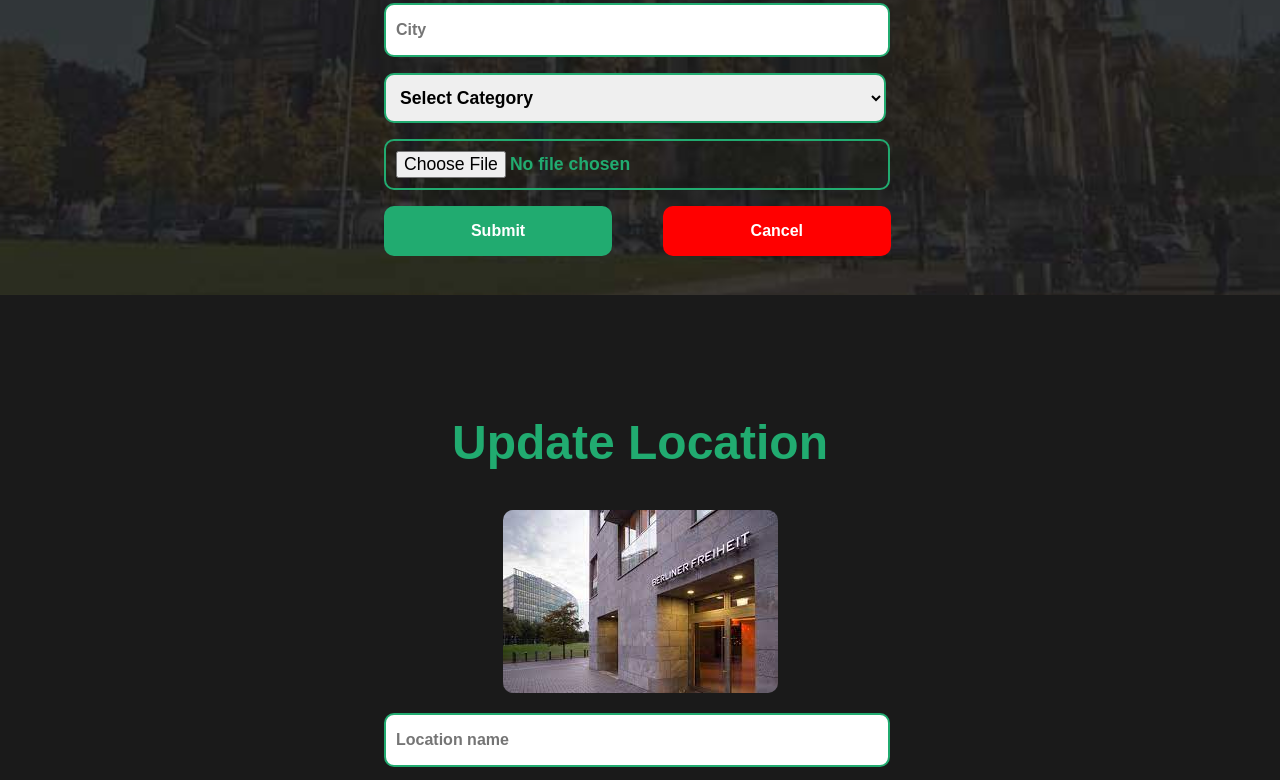
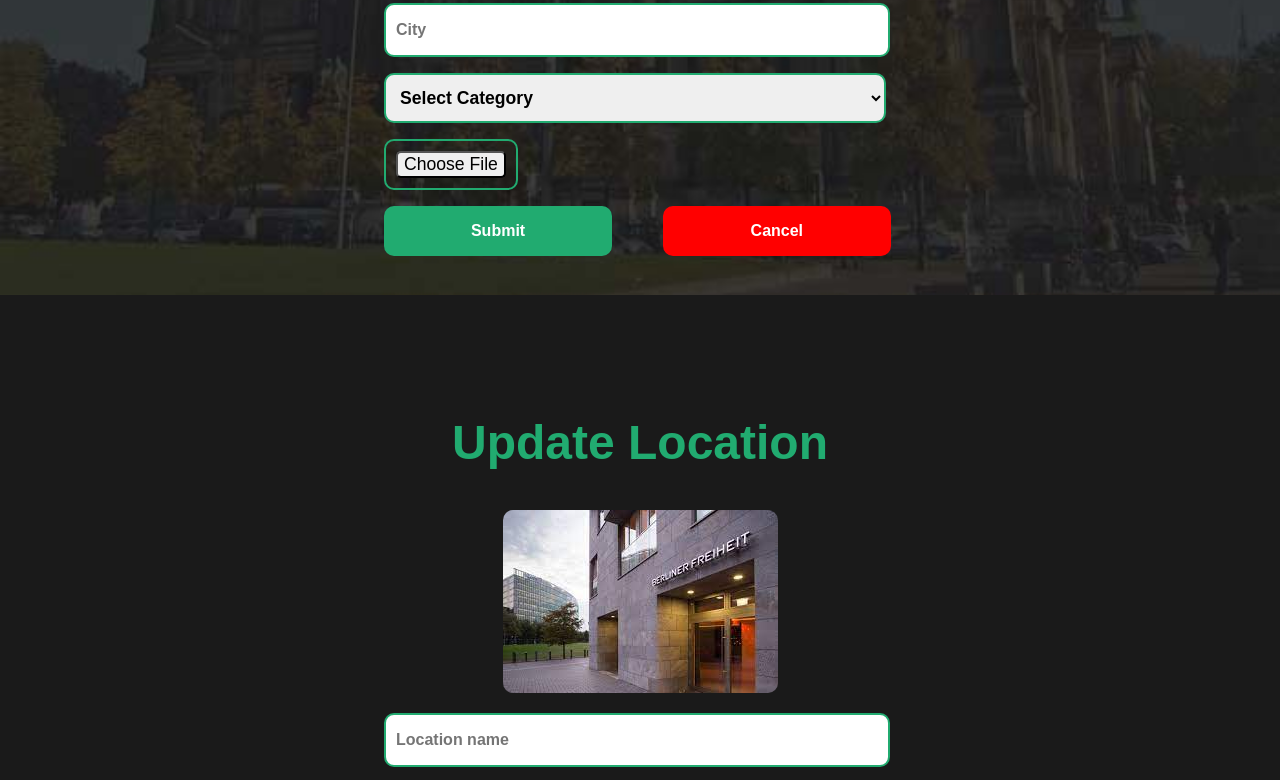
Before and after one commit to hammadyounas/sampleScreens, a plain HTML site: page index.html in a window 1280 px wide. Shown: the part 2305-3085 px from the top of the page. Drawn offline with Linux system fonts and the light colour scheme.

Commit message:
updated image-selection Field

```diff
--- a/style.css
+++ b/style.css
@@ -220,15 +220,22 @@ footer p {
   font-weight: 600;
   border: 2px solid #21ab70;
 }
+#image-upload::-webkit-file-upload-button {
+  border-radius: 5px;
+
+  cursor: pointer;
+}
 
 #image-upload {
   padding: 10px 10px 10px 10px;
   margin-bottom: 16px;
-  width: calc(100% - 30px); /* Calculate width with padding */
+  width: 110px;
   border-radius: 10px;
   font-size: 1.1rem;
   font-weight: 600;
   border: 2px solid #21ab70;
+  cursor: pointer;
+  color: transparent;
 }
 
 #location-buttons {
```
